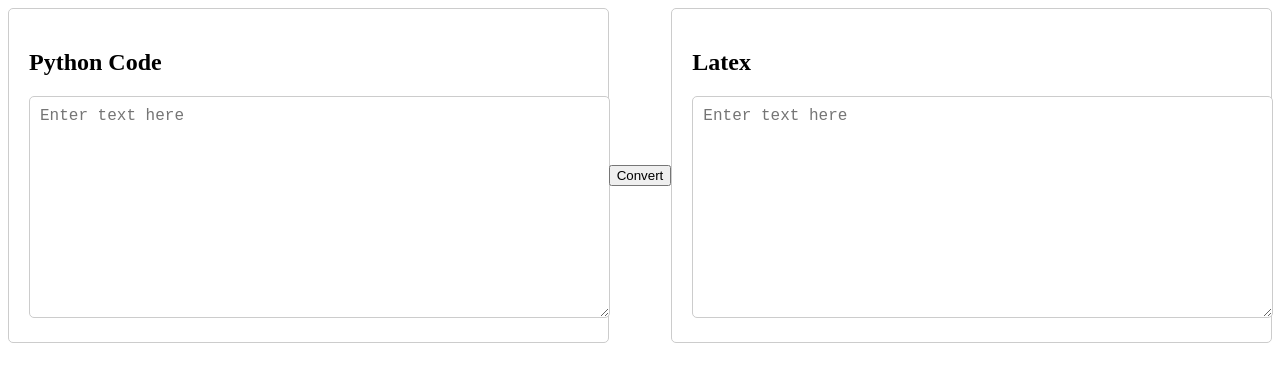
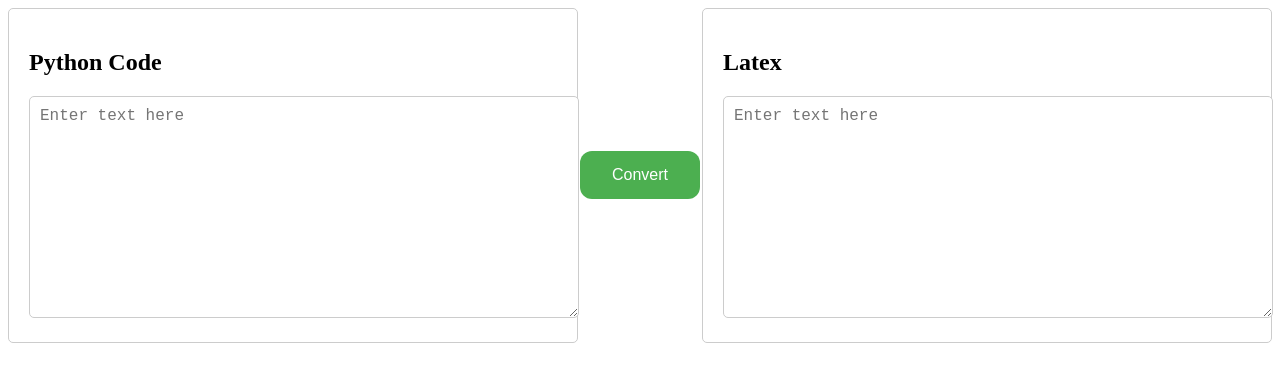
Before and after one commit to AlexG28/latexipy, a SvelteKit app: page / in a window 1280 px wide. Shown: the top 382 px of the page. Built offline with nearby package versions, Linux system fonts and the light colour scheme.

Commit message:
made convert button look nicer

```diff
--- a/src/routes/+page.svelte
+++ b/src/routes/+page.svelte
@@ -4,7 +4,7 @@
         <textarea bind:value={leftText} placeholder="Enter text here"></textarea>
     </div>
 
-    <button on:click={convertText}>Convert</button>
+    <button class="convertButton" on:click={convertText}>Convert</button>
 
     <div class="right-box">
         <h2>Latex</h2>
@@ -64,4 +64,30 @@
       border: 1px solid #ccc;
       border-radius: 5px;
     }
+
+    .convertButton {
+      background-color: #4CAF50;
+      border: none;
+      color: white;
+      padding: 15px 32px;
+      text-align: center;
+      text-decoration: none;
+      display: inline-block;
+      font-size: 16px;
+      margin: 4px 2px;
+      cursor: pointer;
+      border-radius: 12px;
+      transition: background-color 0.3s ease, transform 0.3s ease;
+    }
+
+    .convertButton:hover {
+      background-color: #45a049;
+      transform: scale(1.05);
+    }
+
+    .convertButton:active {
+      background-color: #3e8e41;
+      transform: scale(1);
+    }
+
 </style>
```
